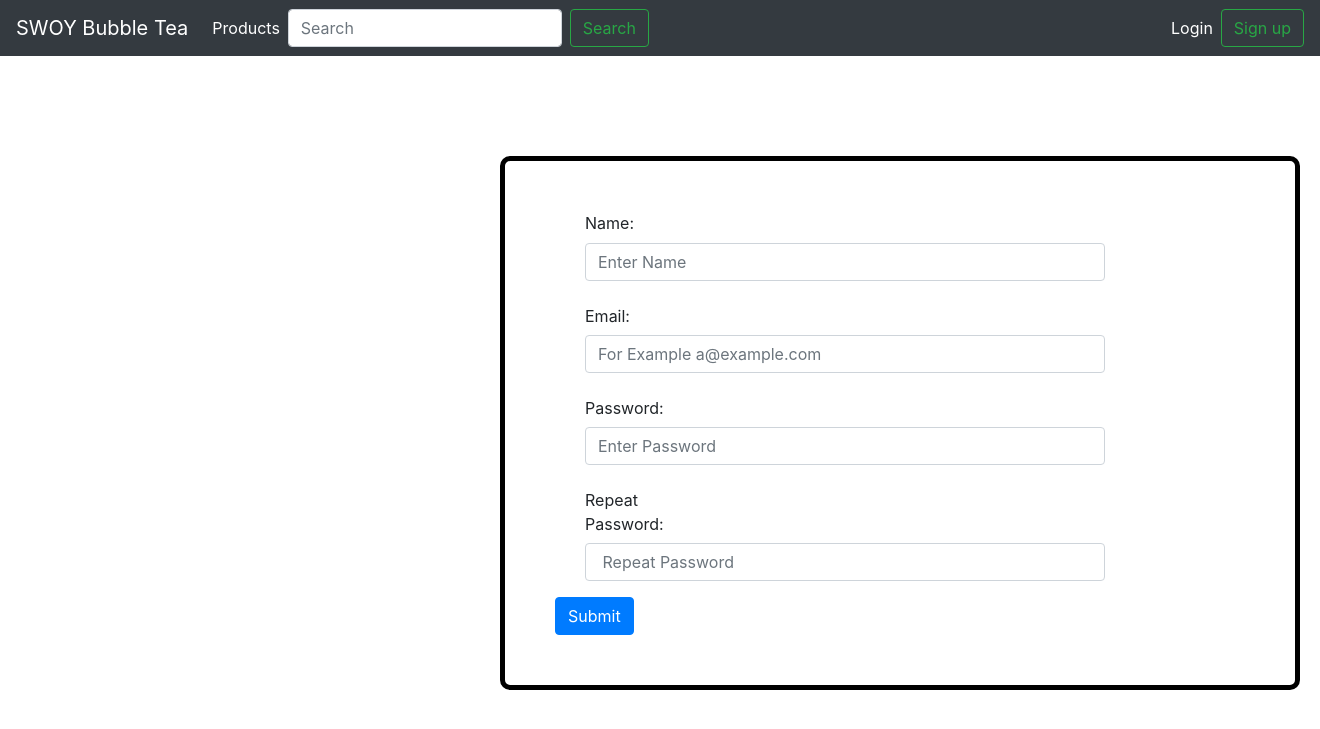
After one commit to cybrsucks/new-secure-swoy, a Flask app: page /signup in a window 1320 px wide. The commit adds this page. Shown: the top 729 px of the page. Run offline with Flask 2, Linux system fonts and the light colour scheme; some libraries are stand-ins or nearby versions.

Commit message:
made sign up page and login pop up

```diff
--- a/app.py
+++ b/app.py
@@ -23,5 +23,10 @@ def admin_home():
     return render_template("admin_base.html")
 
 
+@app.route("/signup")
+def signup():
+    return render_template("signup.html")
+
+
 if __name__ == "__main__":
     app.run(debug=True)
--- a/static/main.css
+++ b/static/main.css
@@ -45,3 +45,12 @@ a.article-title:hover {
 .card{
     margin-top: 20px;
     }
+
+.signup{
+    border:5px solid black;
+    border-radius:10px;
+    width:800px;
+    padding:50px;
+    margin-left:500px;
+    margin-top:100px;
+}
--- a/templates/base.html
+++ b/templates/base.html
@@ -32,10 +32,43 @@
             </ul>
             <ul class="navbar-nav">
                 <li class="nav-item active">
-                    <a class="nav-link" href="#">Login<span class="sr-only">(current)</span></a>
+                    <!-- Button trigger modal -->
+                    <a class="nav-link" type="button" data-toggle="modal" data-target="#exampleModal">Login<span class="sr-only">(current)</span></a>
                 </li>
             </ul>
-            <button class="btn btn-outline-success my-2 my-sm-0" type="submit">Sign up</button>
+
+
+            <!-- Modal -->
+            <div class="modal fade" id="exampleModal" tabindex="-1" role="dialog" aria-labelledby="exampleModalLabel" aria-hidden="true">
+              <div class="modal-dialog" role="document">
+                <div class="modal-content">
+                  <div class="modal-header">
+                    <h5 class="modal-title" id="exampleModalLabel">Login</h5>
+                    <button type="button" class="close" data-dismiss="modal" aria-label="Close">
+                      <span aria-hidden="true">&times;</span>
+                    </button>
+                  </div>
+                  <div class="modal-body">
+                    <form>
+                      <div class="form-group">
+                        <label for="recipient-name" class="col-form-label">Username:</label>
+                        <input type="text" class="form-control" id="recipient-name">
+                      </div>
+                      <div class="form-group">
+                        <label for="message-text" class="col-form-label">Password:</label>
+                        <input class="form-control" id="message-text">
+                      </div>
+                    </form>
+                  </div>
+                  <div class="modal-footer">
+                    <button type="button" class="btn btn-primary">Login</button>
+                  </div>
+                </div>
+              </div>
+            </div>
+
+            <a href="/signup"><button class="btn btn-outline-success my-2 my-sm-0"  >Sign up</button></a>
+
         </div>
     </nav>
 
--- /dev/null
+++ b/templates/signup.html
@@ -0,0 +1,45 @@
+<!DOCTYPE html>
+<html lang="en">
+{% extends "base.html" %}
+<head>
+    <!-- Bootstrap CSS -->
+    <link rel="stylesheet" href="https://cdnjs.cloudflare.com/ajax/libs/font-awesome/4.7.0/css/font-awesome.min.css">
+    <link rel="stylesheet" href="https://maxcdn.bootstrapcdn.com/bootstrap/4.0.0/css/bootstrap.min.css"
+          integrity="sha384-Gn5384xqQ1aoWXA+058RXPxPg6fy4IWvTNh0E263XmFcJlSAwiGgFAW/dAiS6JXm" crossorigin="anonymous">
+    <link rel="stylesheet" type="text/css" href="{{ url_for('static', filename='main.css') }}">
+</head>
+
+{% block content %}
+<div class="signup">
+    <form>
+        <div class="form-group col">
+            <div class="col-sm-10">
+                <label for="name">Name:</label>
+                <input type="text" class="form-control" id="name" placeholder="Enter Name">
+            </div>
+        </div>
+        <div class="form-group col">
+            <label for="email" class="col-sm-2 col-form-label">Email:</label>
+            <div class="col-sm-10">
+                <input type="email" class="form-control" id="email" placeholder="For Example a@example.com">
+            </div>
+        </div>
+        <div class="form-group col">
+            <label for="inputPassword" class="col-sm-2 col-form-label">Password:</label>
+            <div class="col-sm-10">
+                <input type="password" class="form-control" id="inputPassword" placeholder="Enter Password">
+            </div>
+        </div>
+        <div class="form-group col">
+            <label for="inputPassword" class="col-sm-2 col-form-label">Repeat Password:</label>
+            <div class="col-sm-10">
+                <input type="password" class="form-control" id="repeatPassword" placeholder=" Repeat Password">
+            </div>
+        </div>
+
+        <button type="submit" class="btn btn-primary">Submit</button>
+    </form>
+</div>
+
+{% endblock %}
+</html>
```
Also changed, not shown: templates/admin_base.html (+107 -100 lines), templates/admin_home.html (deleted).
